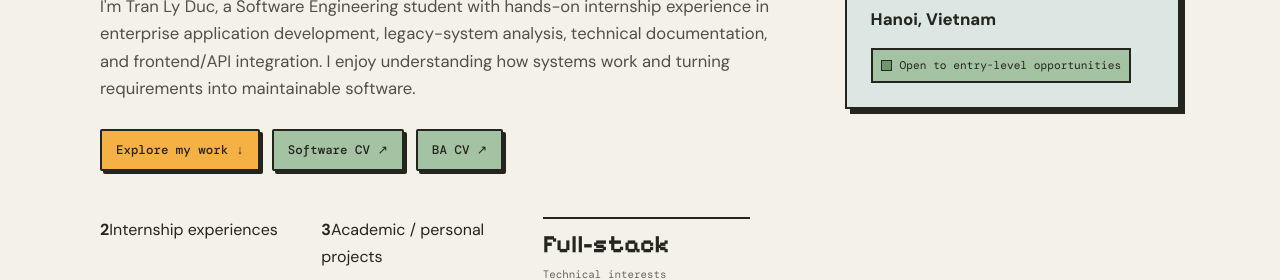
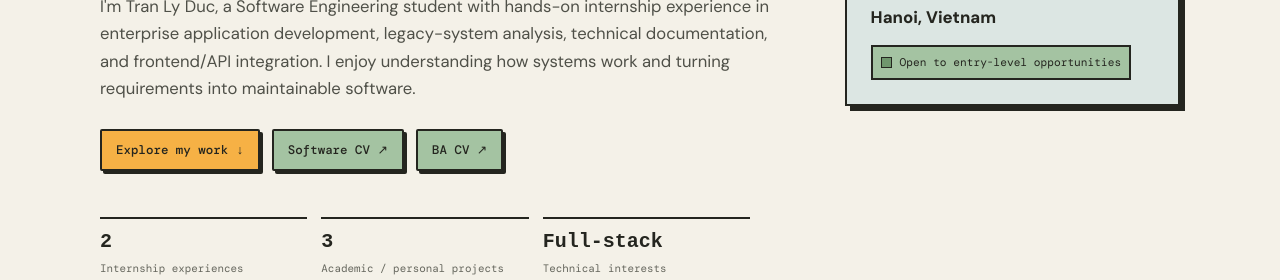
Before and after one commit to imasing/Portfolio-, a plain HTML site: page index.html in a window 1280 px wide. Shown: the part 548-828 px from the top of the page. Drawn offline with nearby package versions, Linux system fonts and the light colour scheme.

Commit message:
update font and size

```diff
--- a/index.html
+++ b/index.html
@@ -170,7 +170,7 @@
     .status:before { content: ""; width: 9px; height: 9px; background: #6F966D; border: 1px solid var(--ink); }
     .quick-stats { display: grid; grid-template-columns: repeat(3, 1fr); gap: 14px; margin-top: 46px; max-width: 650px; }
     .stat { border-top: 2px solid var(--ink); padding-top: 11px; }
-    .stat strong { display: block; font-family: "Pixelify Sans", monospace; font-size: 1.55rem; line-height: 1.2; }
+    .stat strong { display: block; font-family: "", monospace; font-size: 1.25rem; line-height: 1.2; }
     .stat span { color: var(--muted); font-family: "DM Mono", monospace; font-size: .68rem; }
 
     section { padding: 62px 0; border-top: 2px solid var(--ink); }
@@ -369,8 +369,8 @@
               <a class="button secondary" href="https://www.canva.com/d/Gu87pWB_1sl8Nv0" target="_blank" rel="noopener">BA CV ↗</a>
             </div>
             <div class="quick-stats">
-              <div class=""><strong>2</strong><span>Internship experiences</span></div>
-              <div class=""><strong>3</strong><span>Academic / personal projects</span></div>
+              <div class="stat"><strong>2</strong><span>Internship experiences</span></div>
+              <div class="stat"><strong>3</strong><span>Academic / personal projects</span></div>
               <div class="stat"><strong>Full-stack</strong><span>Technical interests</span></div>
             </div>
           </div>
```
